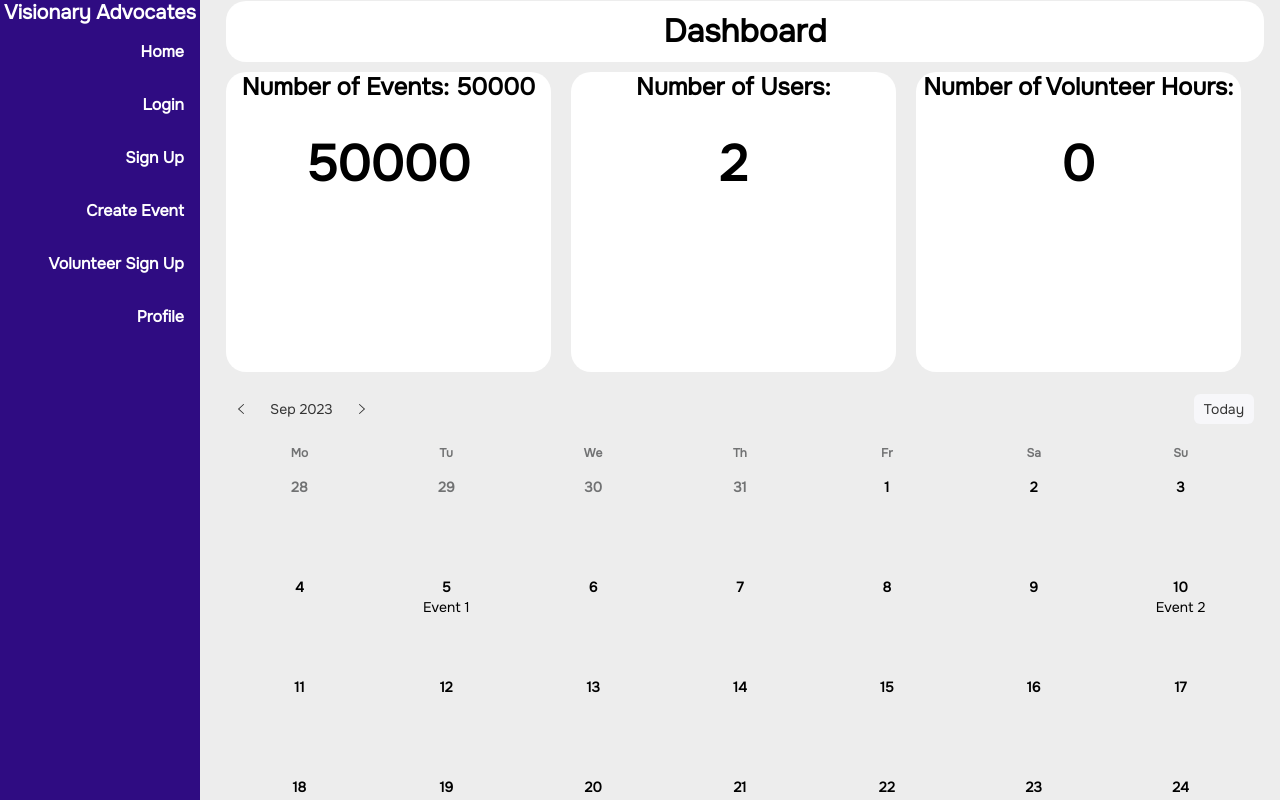
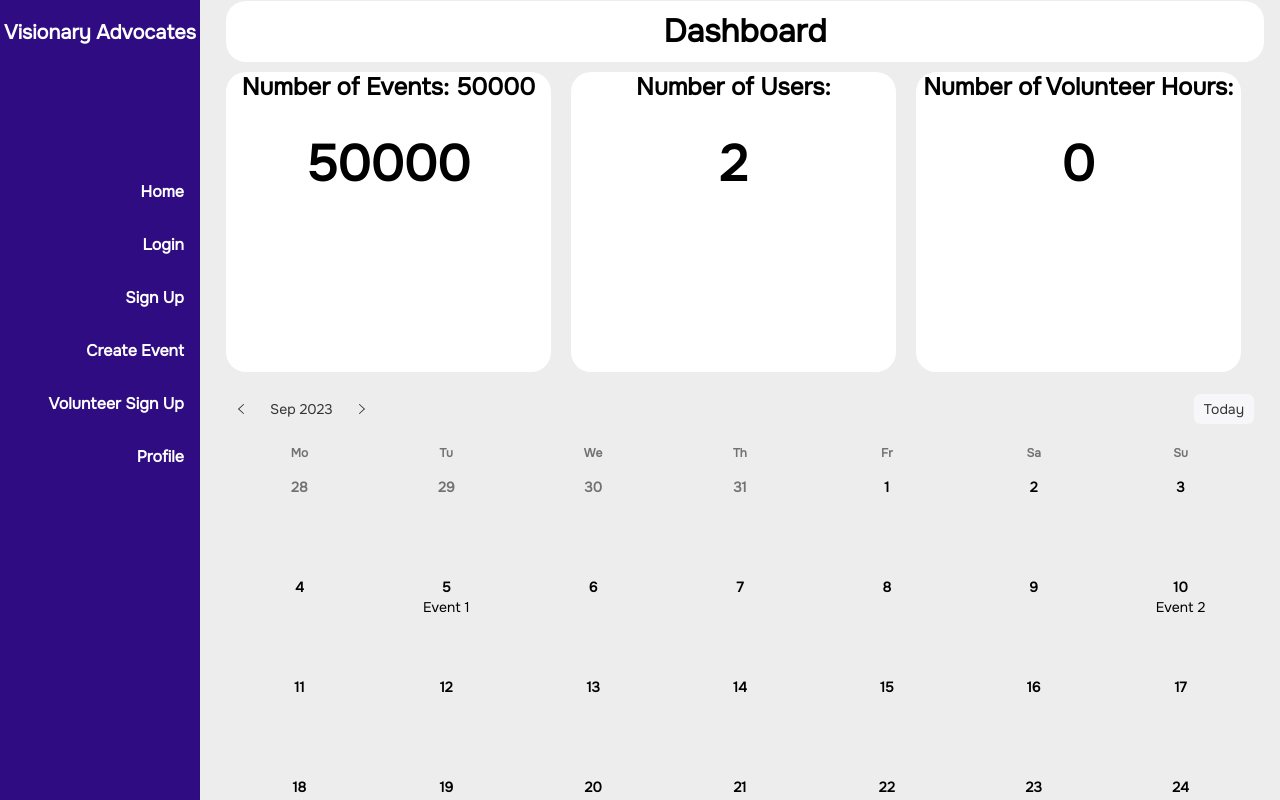
Before and after one commit to cfgdelaware23/Team-12, a React (Create React App) app in the folder client/: page / in a window 1280 px wide. Shown: the top 800 px of the page. Built offline with nearby package versions, Linux system fonts and the light colour scheme; no server answers.

Commit message:
fixed navbar

```diff
--- a/client/src/components/Navbar/navbar.css
+++ b/client/src/components/Navbar/navbar.css
@@ -10,8 +10,13 @@
     font-weight: bolder;
 }
 
+.sidebar-buttons{
+    padding-top: 50%;
+}
+
 
 .sidebar a {
+
     display: block;
     color: white;
     padding: 16px;
@@ -20,6 +25,8 @@
 
 
 p{
+    padding-top: 20px;
+    padding-bottom: 20px;
     text-align: center;
     color: white;
     font-size: 20px;
--- a/client/src/components/Navbar/navbar.js
+++ b/client/src/components/Navbar/navbar.js
@@ -7,6 +7,7 @@ return (
 <header>
 <div className="sidebar">
 <p> Visionary Advocates </p>
+<div className="sidebar-buttons">
 <Link to="/" onClick = {() => {window.location.href="/"}} > Home </Link>
 <Link to="/Login" onClick = {() => {window.location.href="/Login"}} > Login </Link>
 <Link to="SignUp" onClick = {() => {window.location.href="/SignUp"}} > Sign Up </Link>
@@ -14,6 +15,7 @@ return (
 <Link to="/VolunteerSignUp" onClick = {() => {window.location.href="/VolunteerSignUp"}} > Volunteer Sign Up </Link>
 <Link to="/Profile" onClick = {() => {window.location.href="/Profile"}} > Profile </Link>
 </div>
+</div>
 </header>
 )
 }
--- a/client/src/pages/Profile.css
+++ b/client/src/pages/Profile.css
@@ -1,24 +1,16 @@
 @import url("https://fonts.googleapis.com/css?family=Onest");
 :root {
-    --navbar-width: 400px;
+    --navbar-width: 200px;
     --color-light: #fff;
+    background-color: #2F0C82;
   }
   * {
     margin: 0;
     padding: 0;
     box-sizing: border-box;
     font-family: "Onest";
+
   }
-
-  /* body {
-    height: 100vh;
-    width: 100vw;
-    display: flex;
-    justify-content: center;
-    align-items: center;
-    padding: 0px 50px;
-    overflow: hidden;
-  } */
 
   .container {
     display: flex;
@@ -41,14 +33,14 @@
   }
 
   aside {
-    width: var(--navbar-width);
+    width: 200px;
     height: 600px;
     display: flex;
     align-items: center;
     justify-content: center;
   }
   .navbar {
-    width: 100%;
+    width: 50%;
     align-items: center;
   }
   .logo {
@@ -57,7 +49,12 @@
     display: block;
     margin-left: auto;
     margin-right: auto;
+    padding-bottom: 20px;
 
+  }
+
+  .name{
+    padding-bottom: 20px;
   }
   .logo img {
     height: 100%;
@@ -120,10 +117,12 @@
     justify-content: center;
   }
   .card .content {
+    padding-top: 40px;
+    display: flex;
+    flex-direction: column;
     font-size: 1.5rem;
     color: black;
     align-items: center;
-    justify-content: center;
   }
 
   .card.active.home .content {
@@ -160,7 +159,6 @@
   span { font-weight: bold; }
 
   .select {
-    background: white;
     color: black;
     font-weight: 400;
   }
--- a/client/src/pages/Profile.js
+++ b/client/src/pages/Profile.js
@@ -1,5 +1,7 @@
 import React, { useState } from 'react';
 import './Profile.css';
+import Navbar from '../components/Navbar/navbar';
+
 //import { Calendar } from 'rsuite';
 //import 'rsuite/dist/rsuite-no-reset.min.css';
 
@@ -18,6 +20,9 @@ function Profile() {
   };
 
   return (
+
+    <>
+    <Navbar />
     <div class = "all">
     <div className="container">
       <aside>
@@ -25,7 +30,7 @@ function Profile() {
           <div className="logo">
             <img src={pic} alt="Profile Pic" />
           </div>
-          <div>
+          <div className = "name">
             <span>Mary Ann</span>
           </div>
           <nav>
@@ -53,7 +58,7 @@ function Profile() {
         <div className={`card ${showProfile ? 'active' : ''}`} data-home>
           <div className="title">Profile</div>
           <div className="content">
-            <div>hi</div>
+
             <div className="box">Address</div>
             <div className="box">Phone Number</div>
             <div className="box">Email</div>
@@ -70,6 +75,8 @@ function Profile() {
       </main>
     </div>
     </div>
+
+    </>
   );
 }
 
```
